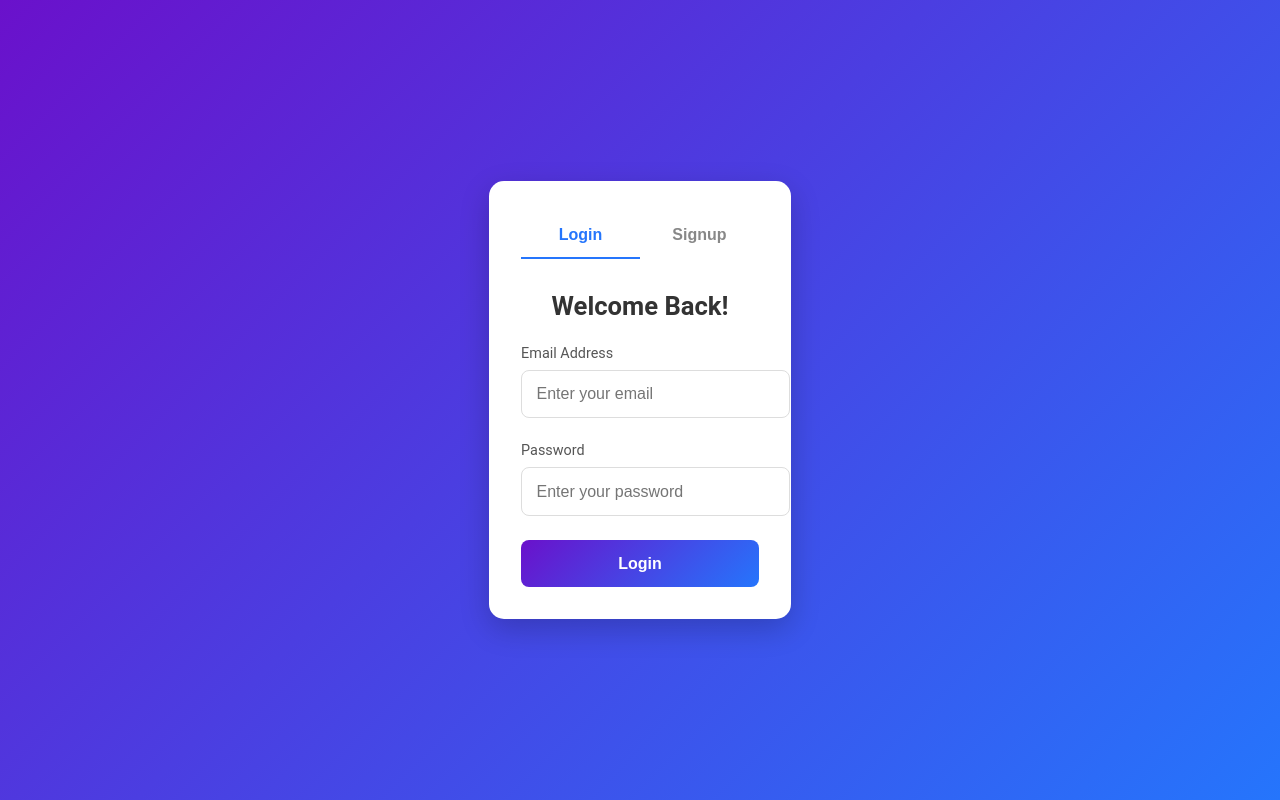
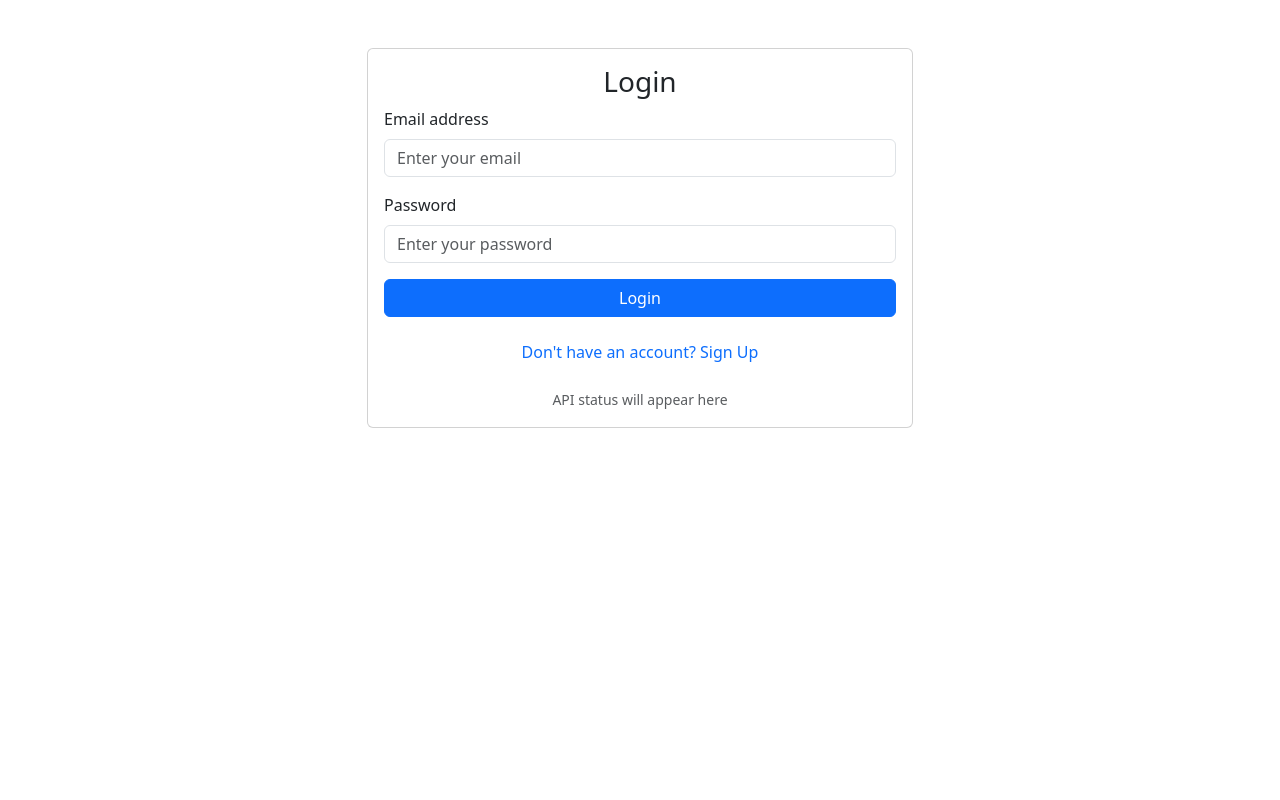
Before and after one commit to KushagraSharma924/job-track-website, a React (Vite) app in the folder frontend/: page / in a window 1280 px wide. Built offline with nearby package versions, Linux system fonts and the light colour scheme.

Commit message:
update form login

```diff
--- a/frontend/package.json
+++ b/frontend/package.json
@@ -10,6 +10,7 @@
     "preview": "vite preview"
   },
   "dependencies": {
+    "bootstrap": "^5.3.3",
     "react": "^18.3.1",
     "react-dom": "^18.3.1"
   },
--- a/frontend/src/pages/Auth.jsx
+++ b/frontend/src/pages/Auth.jsx
@@ -1,64 +1,133 @@
 import React, { useState } from 'react';
-import '../styles/Auth.css';
+import 'bootstrap/dist/css/bootstrap.min.css';
 
-const LoginSignupPage = () => {
-  const [activeTab, setActiveTab] = useState('login');
+const LoginSignup = () => {
+  const [isLogin, setIsLogin] = useState(true);
+  const [formData, setFormData] = useState({
+    email: '',
+    password: '',
+    name: '', // Only used for signup
+  });
+
+  const toggleForm = () => {
+    setIsLogin(!isLogin);
+    setFormData({ email: '', password: '', name: '' });
+  };
+
+  const handleInputChange = (e) => {
+    const { name, value } = e.target;
+    setFormData({ ...formData, [name]: value });
+  };
+
+  const handleSubmit = async (e) => {
+    e.preventDefault();
+    if (isLogin) {
+      console.log('Logging in with:', formData);
+      // TODO: Add login API call here
+      // Example:
+      // const response = await fetch('/api/login', {
+      //   method: 'POST',
+      //   headers: { 'Content-Type': 'application/json' },
+      //   body: JSON.stringify(formData),
+      // });
+    } else {
+      console.log('Signing up with:', formData);
+      // TODO: Add signup API call here
+      // Example:
+      // const response = await fetch('/api/signup', {
+      //   method: 'POST',
+      //   headers: { 'Content-Type': 'application/json' },
+      //   body: JSON.stringify(formData),
+      // });
+    }
+  };
 
   return (
-    <div className="container">
+    <div className="container mt-5">
+      <div className="row justify-content-center">
+
+        <div className="col-md-6">
           <div className="card">
-        <div className="tabs">
-          <button
-            className={activeTab === 'login' ? 'active' : ''}
-            onClick={() => setActiveTab('login')}
-          >
-            Login
-          </button>
-          <button
-            className={activeTab === 'signup' ? 'active' : ''}
-            onClick={() => setActiveTab('signup')}
-          >
-            Signup
+            <div className="card-body">
+              <h3 className="card-title text-center">
+                {isLogin ? 'Login' : 'Sign Up'}
+              </h3>
+              <form onSubmit={handleSubmit}>
+                {!isLogin && (
+                  <div className="mb-3">
+                    <label htmlFor="name" className="form-label">
+                      Name
+                    </label>
+                    <input
+                      type="text"
+                      className="form-control"
+                      id="name"
+                      name="name"
+                      value={formData.name}
+                      onChange={handleInputChange}
+                      placeholder="Enter your name"
+                      required
+                    />
+                  </div>
+                )}
+                <div className="mb-3">
+                  <label htmlFor="email" className="form-label">
+                    Email address
+                  </label>
+                  <input
+                    type="email"
+                    className="form-control"
+                    id="email"
+                    name="email"
+                    value={formData.email}
+                    onChange={handleInputChange}
+                    placeholder="Enter your email"
+                    required
+                  />
+                </div>
+                <div className="mb-3">
+                  <label htmlFor="password" className="form-label">
+                    Password
+                  </label>
+                  <input
+                    type="password"
+                    className="form-control"
+                    id="password"
+                    name="password"
+                    value={formData.password}
+                    onChange={handleInputChange}
+                    placeholder="Enter your password"
+                    required
+                  />
+                </div>
+                <div className="d-grid">
+                  <button type="submit" className="btn btn-primary">
+                    {isLogin ? 'Login' : 'Sign Up'}
                   </button>
                 </div>
-        {activeTab === 'login' ? (
-          <form className="form">
-            <h2>Welcome Back!</h2>
-            <div className="form-group">
-              <label>Email Address</label>
-              <input type="email" placeholder="Enter your email" required />
+              </form>
+              <div className="text-center mt-3">
+                <button
+                  className="btn btn-link"
+                  onClick={toggleForm}
+                  style={{ textDecoration: 'none' }}
+                >
+                  {isLogin
+                    ? "Don't have an account? Sign Up"
+                    : 'Already have an account? Login'}
+                </button>
               </div>
-            <div className="form-group">
-              <label>Password</label>
-              <input type="password" placeholder="Enter your password" required />
+              {/* Placeholder for additional API messages */}
+              <div className="text-center mt-3 text-muted">
+                {/* Example: API messages or errors can be displayed here */}
+                <small>API status will appear here</small>
               </div>
-            <button type="submit" className="btn">
-              Login
-            </button>
-          </form>
-        ) : (
-          <form className="form">
-            <h2>Create Your Account</h2>
-            <div className="form-group">
-              <label>Username</label>
-              <input type="text" placeholder="Enter your username" required />
             </div>
-            <div className="form-group">
-              <label>Email Address</label>
-              <input type="email" placeholder="Enter your email" required />
           </div>
-            <div className="form-group">
-              <label>Password</label>
-              <input type="password" placeholder="Create a password" required />
         </div>
-            <button type="submit" className="btn">
-              Signup
-            </button>
-          </form>
-        )}
       </div>
     </div>
   );
 };
 
-export default LoginSignupPage;
+export default LoginSignup;
--- a/frontend/src/styles/Auth.css
+++ /dev/null
@@ -1,135 +0,0 @@
-/* Global Styles */
-body {
-  margin: 0;
-  font-family: 'Roboto', sans-serif;
-  background: linear-gradient(135deg, #6a11cb, #2575fc);
-  display: flex;
-  justify-content: center;
-  align-items: center;
-  height: 100vh;
-  color: #333;
-}
-
-/* Container */
-.container {
-  display: flex;
-  justify-content: center;
-  align-items: center;
-  width: 100%;
-  max-width: 400px;
-}
-
-/* Card */
-.card {
-  background: #fff;
-  border-radius: 15px;
-  padding: 2rem;
-  box-shadow: 0 10px 30px rgba(0, 0, 0, 0.2);
-  transition: transform 0.3s ease, box-shadow 0.3s ease;
-}
-
-.card:hover {
-  transform: scale(1.03);
-  box-shadow: 0 15px 35px rgba(0, 0, 0, 0.3);
-}
-
-/* Tabs */
-.tabs {
-  display: flex;
-  justify-content: space-between;
-  margin-bottom: 2rem;
-}
-
-.tabs button {
-  flex: 1;
-  padding: 0.8rem;
-  font-size: 1rem;
-  font-weight: bold;
-  color: #888;
-  background: none;
-  border: none;
-  cursor: pointer;
-  border-bottom: 2px solid transparent;
-  transition: all 0.3s ease;
-}
-
-.tabs button.active {
-  color: #2575fc;
-  border-bottom: 2px solid #2575fc;
-}
-
-.tabs button:hover {
-  color: #6a11cb;
-}
-
-/* Form */
-.form {
-  text-align: center;
-}
-
-.form h2 {
-  font-size: 1.6rem;
-  margin-bottom: 1.5rem;
-  color: #333;
-}
-
-.form-group {
-  margin-bottom: 1.5rem;
-  text-align: left;
-}
-
-.form-group label {
-  display: block;
-  margin-bottom: 0.5rem;
-  font-size: 0.9rem;
-  color: #555;
-}
-
-.form-group input {
-  width: 100%;
-  padding: 0.9rem;
-  font-size: 1rem;
-  border: 1px solid #ddd;
-  border-radius: 8px;
-  transition: all 0.3s ease;
-}
-
-.form-group input:focus {
-  border-color: #2575fc;
-  box-shadow: 0 0 8px rgba(37, 117, 252, 0.3);
-  outline: none;
-}
-
-/* Button */
-.btn {
-  width: 100%;
-  padding: 0.9rem;
-  font-size: 1rem;
-  font-weight: bold;
-  color: #fff;
-  background: linear-gradient(135deg, #6a11cb, #2575fc);
-  border: none;
-  border-radius: 8px;
-  cursor: pointer;
-  transition: background 0.3s ease, transform 0.2s ease;
-}
-
-.btn:hover {
-  background: linear-gradient(135deg, #2575fc, #6a11cb);
-  transform: scale(1.05);
-}
-
-/* Responsive Design */
-@media (max-width: 480px) {
-  .card {
-    padding: 1.5rem;
-  }
-
-  .tabs button {
-    font-size: 0.9rem;
-  }
-
-  .btn {
-    font-size: 0.9rem;
-  }
-}
```
Also changed, not shown: 1 other file (tests, documents, lock files or other folders). Lines whose indentation alone changed are shown as unchanged.
